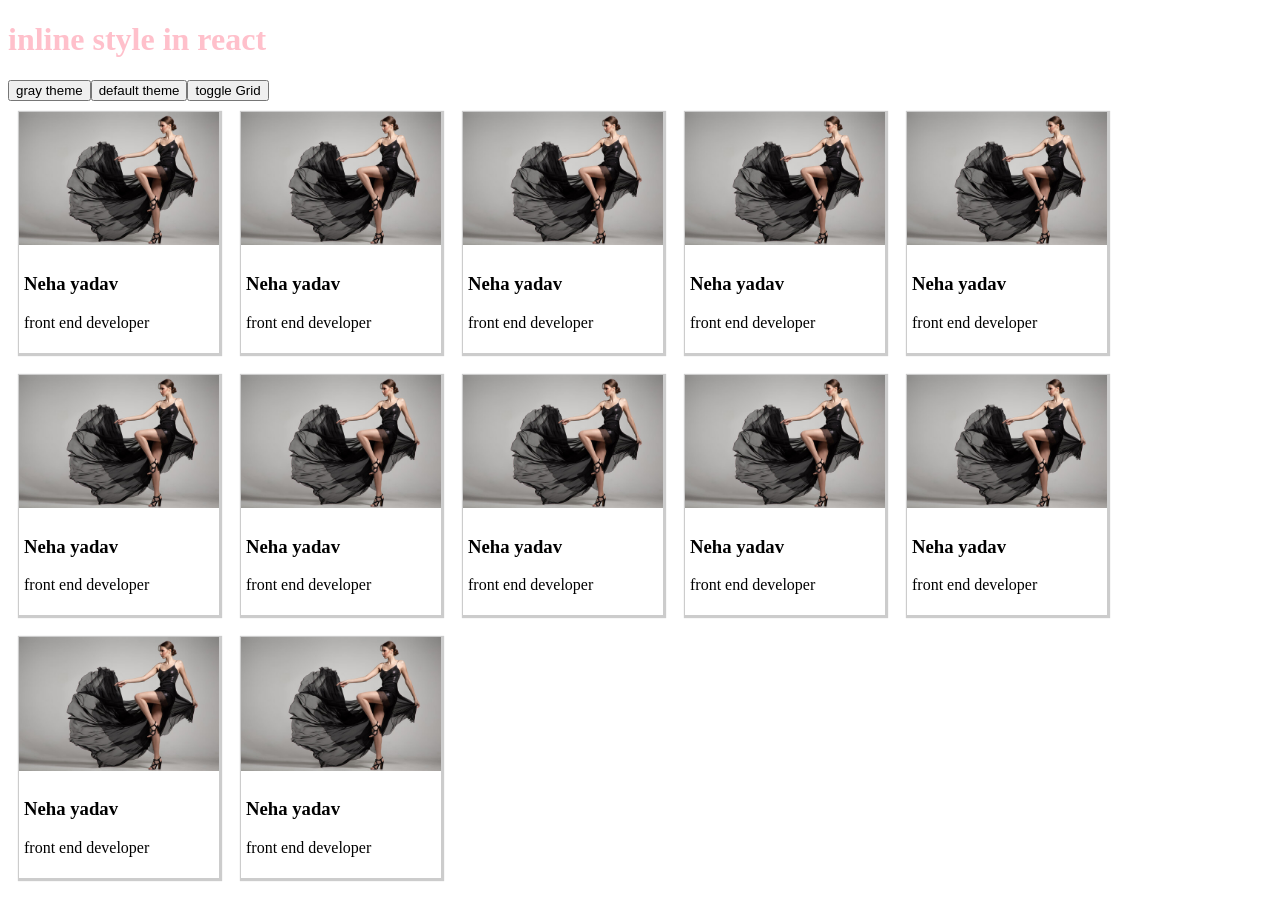
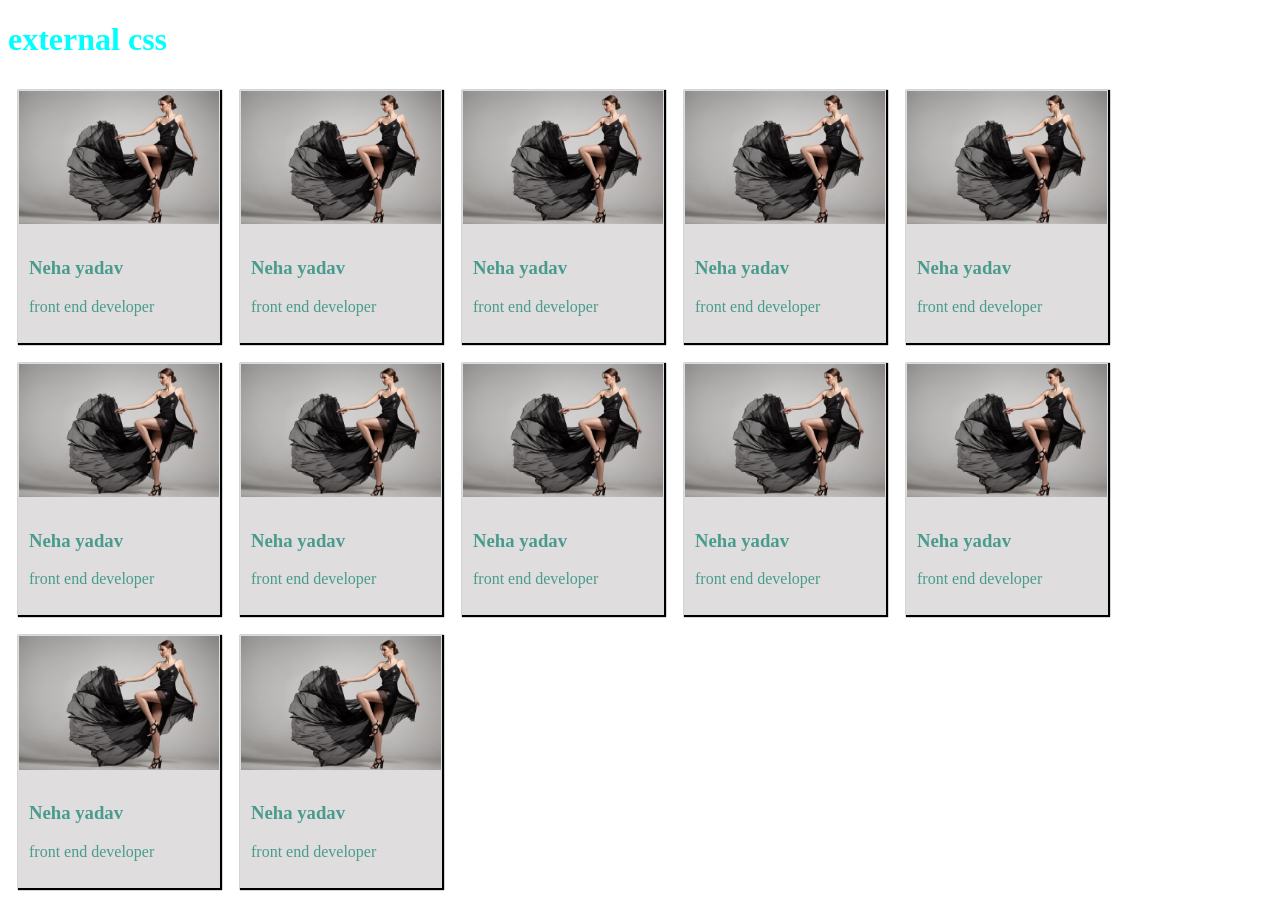
Before and after one commit to yahoowecanwork2/tic-tac-toe-, a React (Vite) app in the folder nehareact/: page / in a window 1280 px wide. Built offline with nearby package versions, Linux system fonts and the light colour scheme.

Commit message:
external.css in react

```diff
--- a/nehareact/src/App.jsx
+++ b/nehareact/src/App.jsx
@@ -1,12 +1,13 @@
 import { useState } from "react";
 import Inline from "./inline-style";
 import Dynamic from "./dynamic-inline";
+import External from "./external-css";
 
 function App() {
 
   return (
     <div>
-      <Dynamic />
+      <External />
 
     </div>
   )
--- /dev/null
+++ b/nehareact/src/css/style.css
@@ -0,0 +1,25 @@
+.heading {
+    color: aqua;
+}
+
+.image {
+    width: 200px;
+}
+
+.box {
+    width: 200px;
+    border: 1px solid #ddd;
+    box-shadow: 1px 1px 1px 1px black;
+    margin: 10px;
+    color: #489b8d;
+    background-color: rgb(223, 221, 221);
+}
+
+.text-wrap {
+    padding: 10px;
+}
+
+.cntainer {
+    display: flex;
+    flex-wrap: wrap;
+}
--- /dev/null
+++ b/nehareact/src/external-css.jsx
@@ -0,0 +1,111 @@
+import './css/style.css'
+import women3 from "./assets/images/women-3.jpg";
+function External() {
+
+    return (
+        <div>
+            <h1 className="heading">external css</h1>
+            <div className='cntainer'>
+                <div className='box'>
+                    <img className="image" src={women3} alt="women" />
+
+                    <div className='text-wrap '>
+                        <h3>Neha yadav</h3>
+                        <p>front end developer</p>
+                    </div>
+                </div>
+                <div className='box'>
+                    <img className="image" src={women3} alt="women" />
+
+                    <div className='text-wrap '>
+                        <h3>Neha yadav</h3>
+                        <p>front end developer</p>
+                    </div>
+                </div>
+                <div className='box'>
+                    <img className="image" src={women3} alt="women" />
+
+                    <div className='text-wrap '>
+                        <h3>Neha yadav</h3>
+                        <p>front end developer</p>
+                    </div>
+                </div>
+                <div className='box'>
+                    <img className="image" src={women3} alt="women" />
+
+                    <div className='text-wrap '>
+                        <h3>Neha yadav</h3>
+                        <p>front end developer</p>
+                    </div>
+                </div>
+                <div className='box'>
+                    <img className="image" src={women3} alt="women" />
+
+                    <div className='text-wrap '>
+                        <h3>Neha yadav</h3>
+                        <p>front end developer</p>
+                    </div>
+                </div>
+                <div className='box'>
+                    <img className="image" src={women3} alt="women" />
+
+                    <div className='text-wrap '>
+                        <h3>Neha yadav</h3>
+                        <p>front end developer</p>
+                    </div>
+                </div>
+                <div className='box'>
+                    <img className="image" src={women3} alt="women" />
+
+                    <div className='text-wrap '>
+                        <h3>Neha yadav</h3>
+                        <p>front end developer</p>
+                    </div>
+                </div>
+                <div className='box'>
+                    <img className="image" src={women3} alt="women" />
+
+                    <div className='text-wrap '>
+                        <h3>Neha yadav</h3>
+                        <p>front end developer</p>
+                    </div>
+                </div>
+                <div className='box'>
+                    <img className="image" src={women3} alt="women" />
+
+                    <div className='text-wrap '>
+                        <h3>Neha yadav</h3>
+                        <p>front end developer</p>
+                    </div>
+                </div>
+                <div className='box'>
+                    <img className="image" src={women3} alt="women" />
+
+                    <div className='text-wrap '>
+                        <h3>Neha yadav</h3>
+                        <p>front end developer</p>
+                    </div>
+                </div>
+                <div className='box'>
+                    <img className="image" src={women3} alt="women" />
+
+                    <div className='text-wrap '>
+                        <h3>Neha yadav</h3>
+                        <p>front end developer</p>
+                    </div>
+                </div>
+                <div className='box'>
+                    <img className="image" src={women3} alt="women" />
+
+                    <div className='text-wrap '>
+                        <h3>Neha yadav</h3>
+                        <p>front end developer</p>
+                    </div>
+                </div>
+            </div>
+        </div>
+    )
+}
+
+
+export default External;
```
